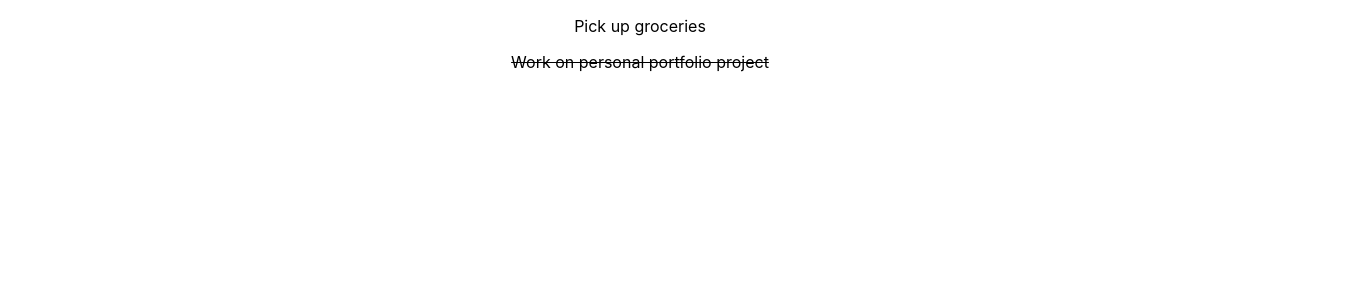
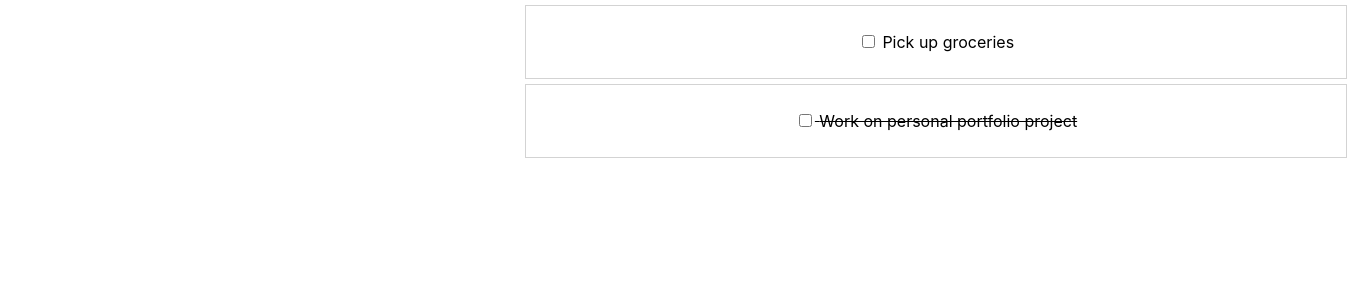
Before and after one commit to Nick-Cho/todolist, a React (Create React App) app: page / in a window 1280 px wide. Shown: the top 300 px of the page, 1347 px wide, since content can reach past the window. Built offline with nearby package versions, Linux system fonts and the light colour scheme.

Commit message:
Formatting Completed Todo's

```diff
--- a/package.json
+++ b/package.json
@@ -6,7 +6,9 @@
     "@testing-library/jest-dom": "^5.11.8",
     "@testing-library/react": "^11.2.2",
     "@testing-library/user-event": "^12.6.0",
+    "bootstrap": "^4.5.3",
     "react": "^17.0.1",
+    "react-bootstrap": "^1.4.0",
     "react-dom": "^17.0.1",
     "react-scripts": "4.0.1",
     "web-vitals": "^0.2.4"
--- a/src/components/TodoItem.js
+++ b/src/components/TodoItem.js
@@ -2,12 +2,23 @@ import React, { Component } from 'react'
 import PropTypes from 'prop-types';
 export class TodoItem extends Component {
   isCompleted = () => {
-    return (this.props.todo.completed ? {textDecoration: 'line-through'} : {textDecoration: 'none'})
+    return {
+      boxSizing: 'borderBox',
+      border: '0.5px #d3d3d3 solid',
+      padding: '10px',
+      margin: '5px',
+      marginLeft: '525px',
+      textDecoration: this.props.todo.completed ? 'line-through': 'none',
+      width: '800px'
+    }
   }
   render() {
     return (
       <div style = {this.isCompleted()}>
-        <p>{this.props.todo.title}</p>
+        <p>
+          <input type = "checkbox" onChange = {this.markCompleted}/> {' '}
+          {this.props.todo.title}
+        </p>
       </div>
     )
   }
--- a/src/components/Todos.js
+++ b/src/components/Todos.js
@@ -2,9 +2,12 @@ import React, {Component} from 'react';
 import TodoItem from './TodoItem';
 import PropTypes from 'prop-types';
 class Todos extends Component {
+  markCompleted = (event)=>{
+
+  }
   render(todos){
     return this.props.todos.map((todo) => (
-      <TodoItem key = {todo.id} todo = {todo}/>
+      <TodoItem key = {todo.id} todo = {todo} markCompleted = {this.markCompleted}/>
     ));
   }
 }
```
Also changed, not shown: 2 other files (tests, documents, lock files or other folders).
